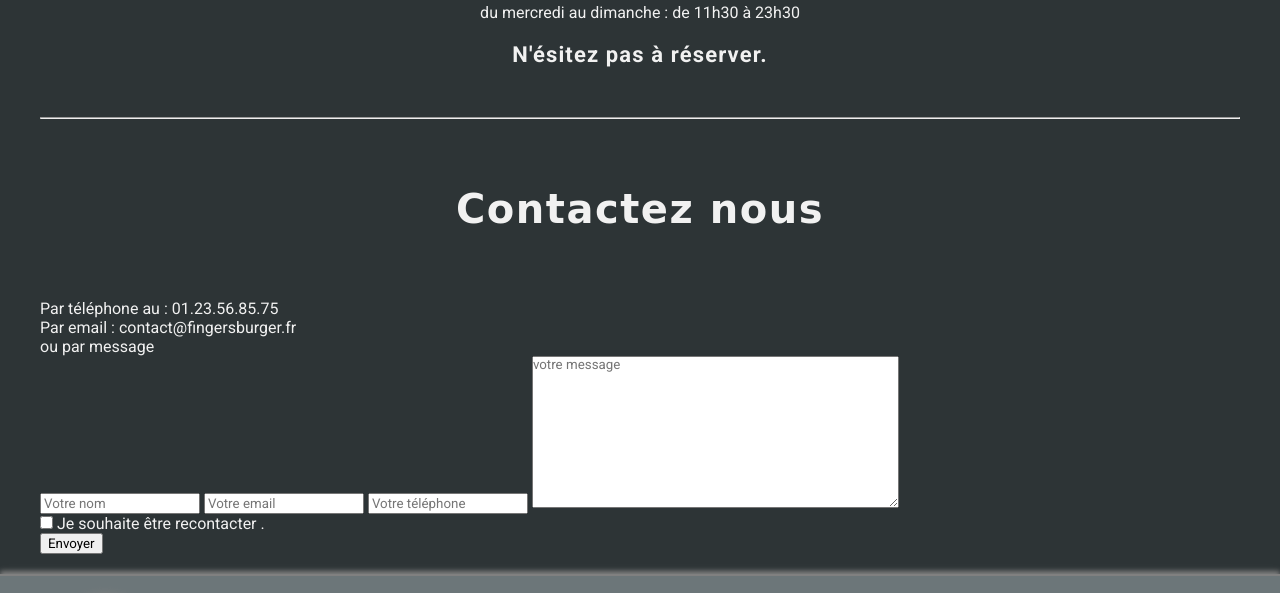
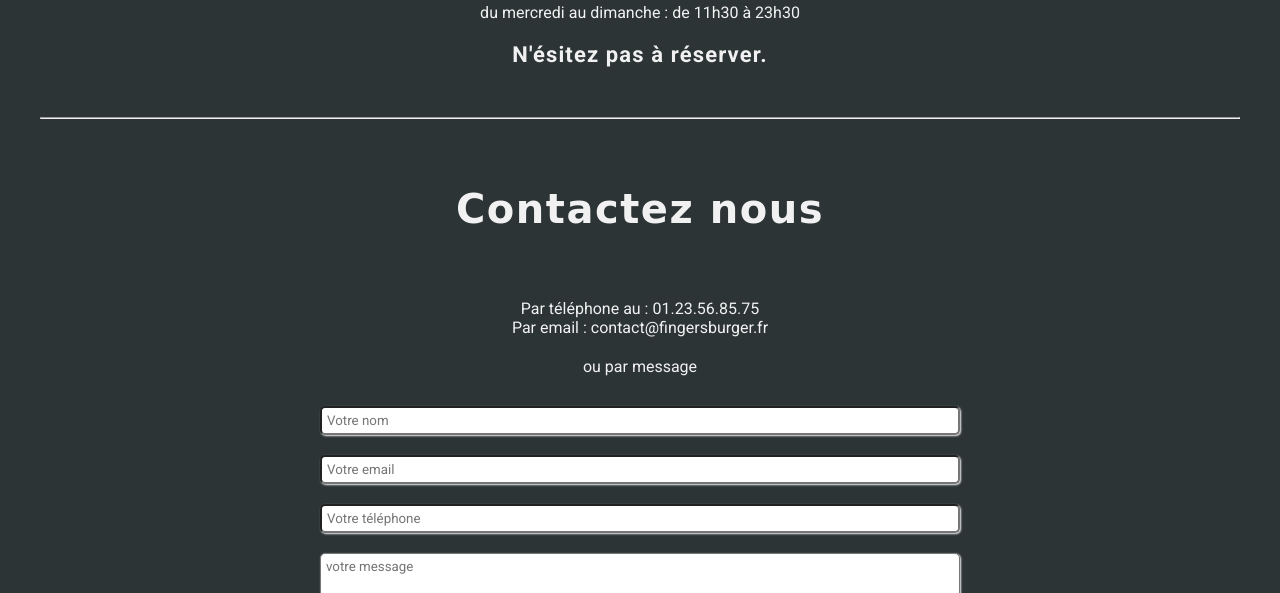
Before and after one commit to Slim-coder20/friends_burger, a plain HTML site: page index.html in a window 1280 px wide. Shown: the part 2050-2643 px from the top of the page. Drawn offline with Linux system fonts and the light colour scheme; a web font is replaced by a local one.

Commit message:
finalisation du formulaire et mise en place des media-queries de la section contact test OK

```diff
--- a/style/pages/_home.scss
+++ b/style/pages/_home.scss
@@ -19,8 +19,6 @@
   padding: 30px;
   margin: 20px 0;
   line-height: 80px;
-
-
 }
 
 // Section specialités et liens //
@@ -31,8 +29,8 @@
   font-size: 20px;
   margin-bottom: 50px;
 
-  a{
-    width:35vw;
+  a {
+    width: 35vw;
     max-width: 300px;
     display: flex;
     flex-direction: column;
@@ -40,28 +38,24 @@
     justify-content: center;
     filter: opacity(0.8);
     transition: all 0.33s ease-in-out;
-    &:hover{
+    &:hover {
       filter: opacity(1);
       letter-spacing: 2px;
     }
-    img{
+    img {
       width: 100%;
-       border-top-left-radius: 30px;
-       border-bottom-right-radius: 30px;
-       box-shadow: 2px 2px 4px var(--bg-hover);
+      border-top-left-radius: 30px;
+      border-bottom-right-radius: 30px;
+      box-shadow: 2px 2px 4px var(--bg-hover);
     }
-    p{
-       padding-top: 15px;
-       color: var(--bg-hover);
+    p {
+      padding-top: 15px;
+      color: var(--bg-hover);
     }
-
-
   }
-
-
 }
-@media(max-width: 900px){
-  .specialities-link{
+@media (max-width: 900px) {
+  .specialities-link {
     font-size: 14px;
   }
   .hero-subtitle {
@@ -74,20 +68,19 @@
 .plainning {
   text-align: center;
   margin-bottom: 50px;
-  span{
+  span {
     font-size: 30px;
-
   }
   ul li {
     margin: 20px 0;
-
   }
 }
-@media(max-width: 900px){
-  .plainning{
+// Responsive de la section plainning //
+@media (max-width: 900px) {
+  .plainning {
     font-size: 18px;
   }
-  span{
+  span {
     font-size: 15px;
   }
   ul li {
@@ -97,3 +90,67 @@
     font-size: 14px;
   }
 }
+// Section Contact //
+
+.contact {
+  display: flex;
+  flex-direction: column;
+  align-items: center;
+  justify-content: space-evenly;
+  margin-bottom: 50px;
+
+  h3 {
+    margin: 10px 0;
+  }
+  form {
+    display: flex;
+    flex-direction: column;
+    margin: 20px 0;
+    width: 50vw;
+    max-width: 900px;
+    min-width: 280px;
+
+    p{
+      text-align: center;
+      margin-bottom: 20px;
+    }
+
+    input,
+    textarea {
+      border-radius: 5px;
+      padding: 5px;
+      width: 100%;
+      margin: 10px 0;
+      box-shadow: 1px 1px 2px var(--text);
+    }
+    button {
+      margin-top: 20px;
+      padding: 10px 15px;
+      border-radius: 5px;
+      background-color: var(--bg-primary);
+      font-size: 18px;
+      font-weight: 700;
+      color: white;
+      box-shadow: 1px 1px 2px var(--bg-primary);
+      cursor: pointer;
+      transition: all 0.33s;
+      &:hover {
+        background: var(--bg-hover);
+        color: var(--bg-primary);
+      }
+    }
+    .recall {
+      display: flex;
+      align-items: center;
+    }
+    #recall{
+      width: 20px;
+      height: 20px;
+      padding: 5px;
+      margin-right: 10px;
+      margin-top: 5px;
+
+
+    }
+  }
+}
```
Also changed, not shown: style/global.css, 1 other file.
